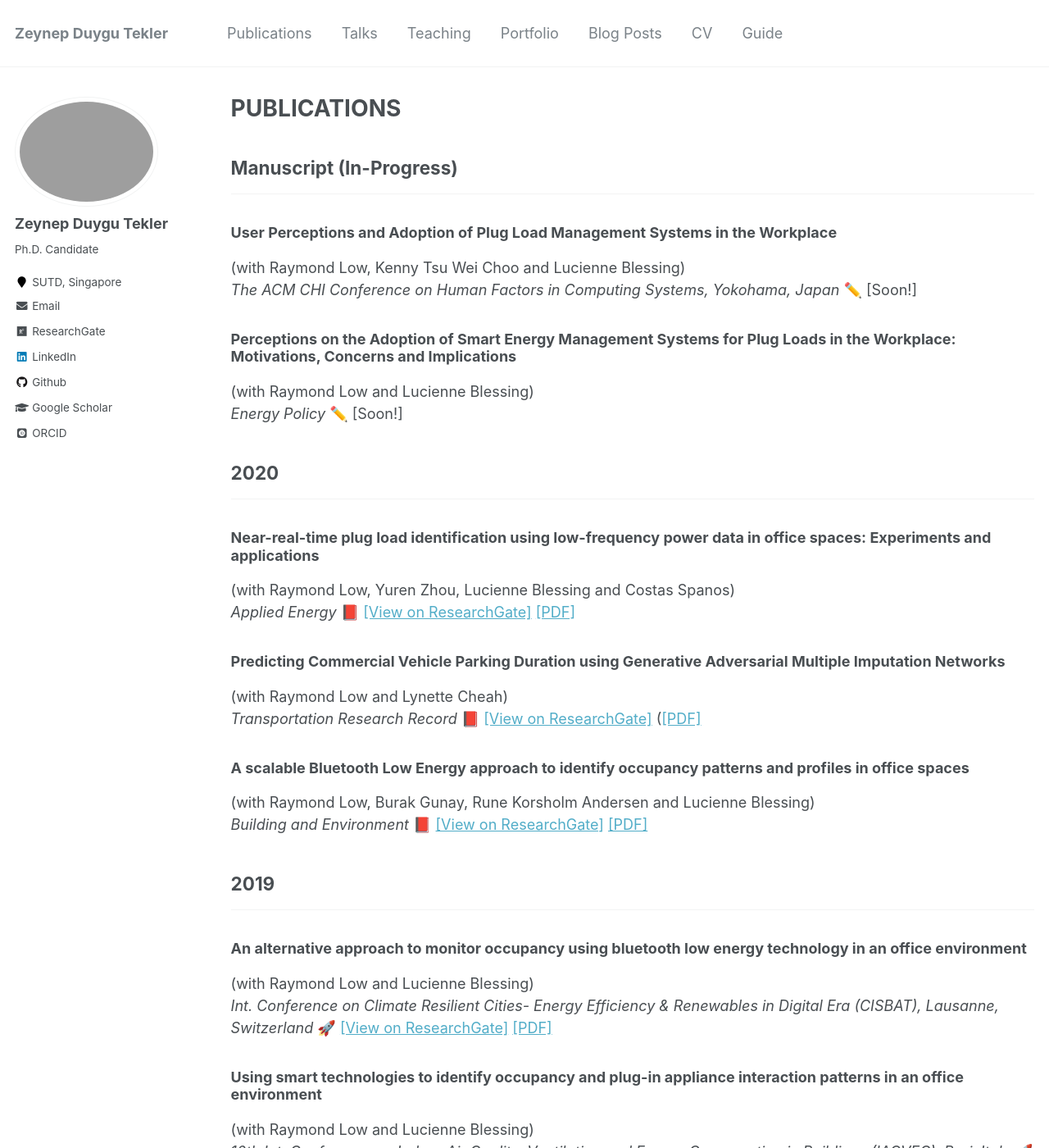
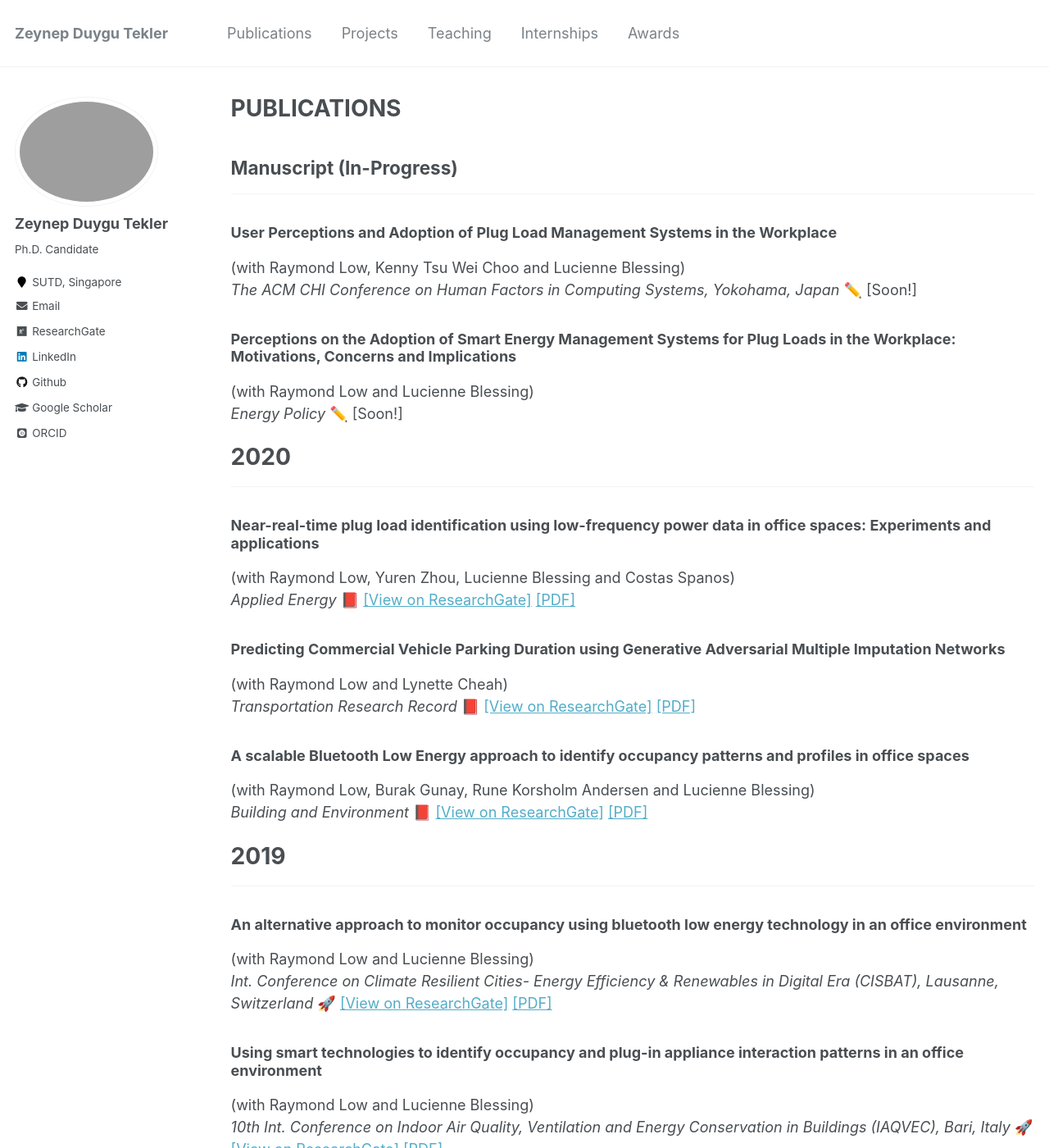
Before and after one commit to zeynepduygutekler/zeynepduygutekler.github.io, a Jekyll site: the page built from _pages/publications.md, in a window 1280 px wide and 1400 px high. Shown: the whole window at 82% size. Built offline with Jekyll 4.4.1, drawn with Linux system fonts in a browser that asks for light colours; emoji names are drawn with the system emoji font; some web fonts are replaced.

Commit message:
headers arranged

```diff
--- a/_data/navigation.yml
+++ b/_data/navigation.yml
@@ -3,20 +3,14 @@ main:
   - title: "Publications"
     url: /publications/
 
-  - title: "Talks"
-    url: /talks/
+  - title: "Projects"
+    url: /projects/
 
   - title: "Teaching"
     url: /teaching/
 
-  - title: "Portfolio"
-    url: /portfolio/
+  - title: "Internships"
+    url: /internships/
 
-  - title: "Blog Posts"
-    url: /year-archive/
-
-  - title: "CV"
-    url: /cv/
-
-  - title: "Guide"
-    url: /markdown/
+  - title: "Awards"
+    url: /awards/
--- a/_pages/publications.md
+++ b/_pages/publications.md
@@ -36,7 +36,7 @@ author_profile: true
 *Energy Policy* :pencil2: [Soon!]
 
 
-## 2020
+# 2020
 ___
 
 ### Near-real-time plug load identification using low-frequency power data in office spaces: Experiments and applications
@@ -48,7 +48,7 @@ ___
 ### Predicting Commercial Vehicle Parking Duration using Generative Adversarial Multiple Imputation Networks
 (with Raymond Low and Lynette Cheah) <br/>
 *Transportation Research Record* :closed_book: [[View on ResearchGate]](https://www.researchgate.net/publication/342610218_Predicting_Commercial_Vehicle_Parking_Duration_using_Generative_Adversarial_Multiple_Imputation_Networks)
-([[PDF]](http://zeynepduygutekler.github.io/files/TRB_Published)
+[[PDF]](http://zeynepduygutekler.github.io/files/TRB_Published)
 
 
 ### A scalable Bluetooth Low Energy approach to identify occupancy patterns and profiles in office spaces
@@ -57,7 +57,7 @@ ___
 [[PDF]](http://zeynepduygutekler.github.io/files/BuildingandEnvironment_Published)
 
 
-## 2019
+# 2019
 ___
 
 ### An alternative approach to monitor occupancy using bluetooth low energy technology in an office environment
```
Also changed, not shown: _pages/awards.md (added, +6 -0 lines), _pages/internships.md (added, +6 -0 lines), _pages/projects.md (added, +6 -0 lines).
